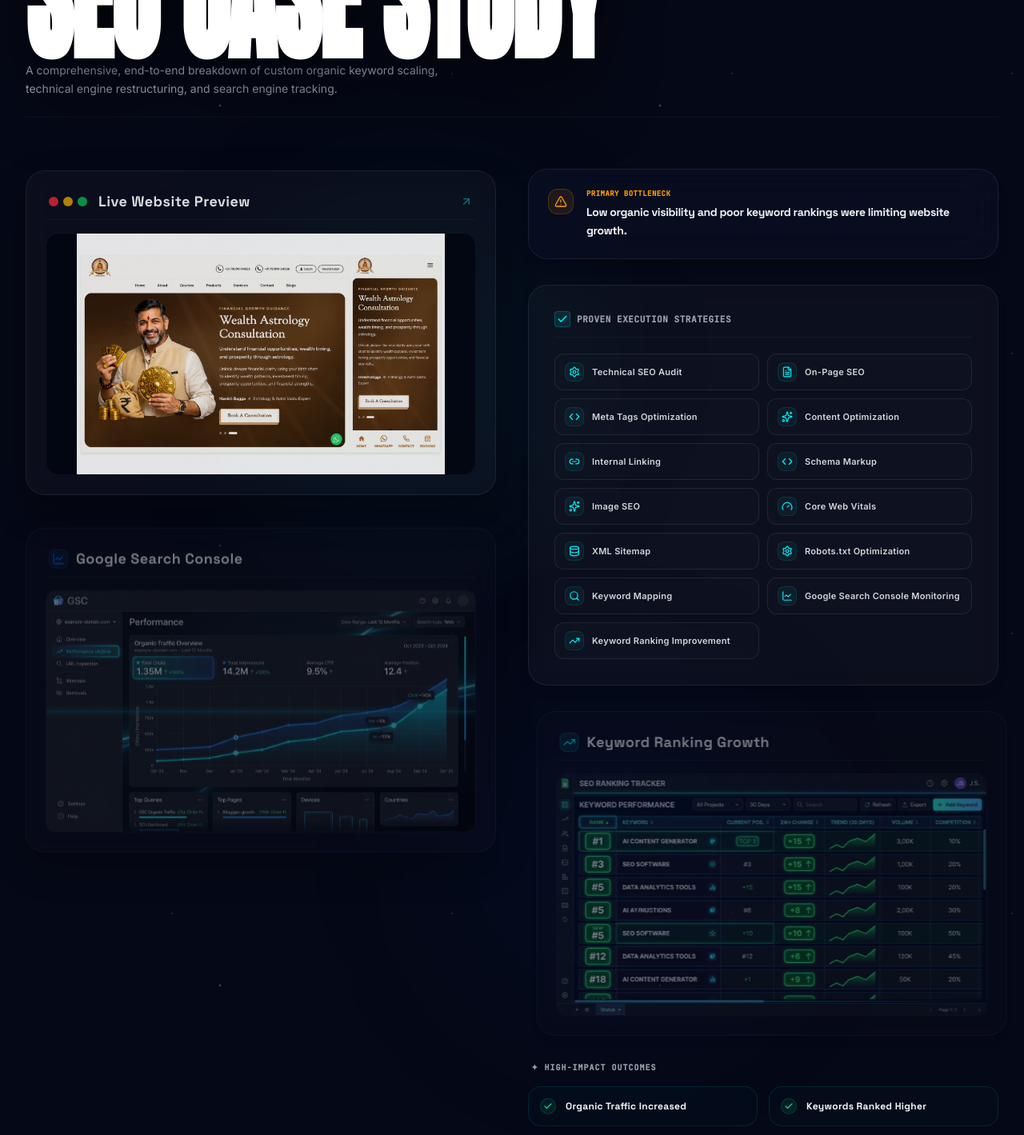
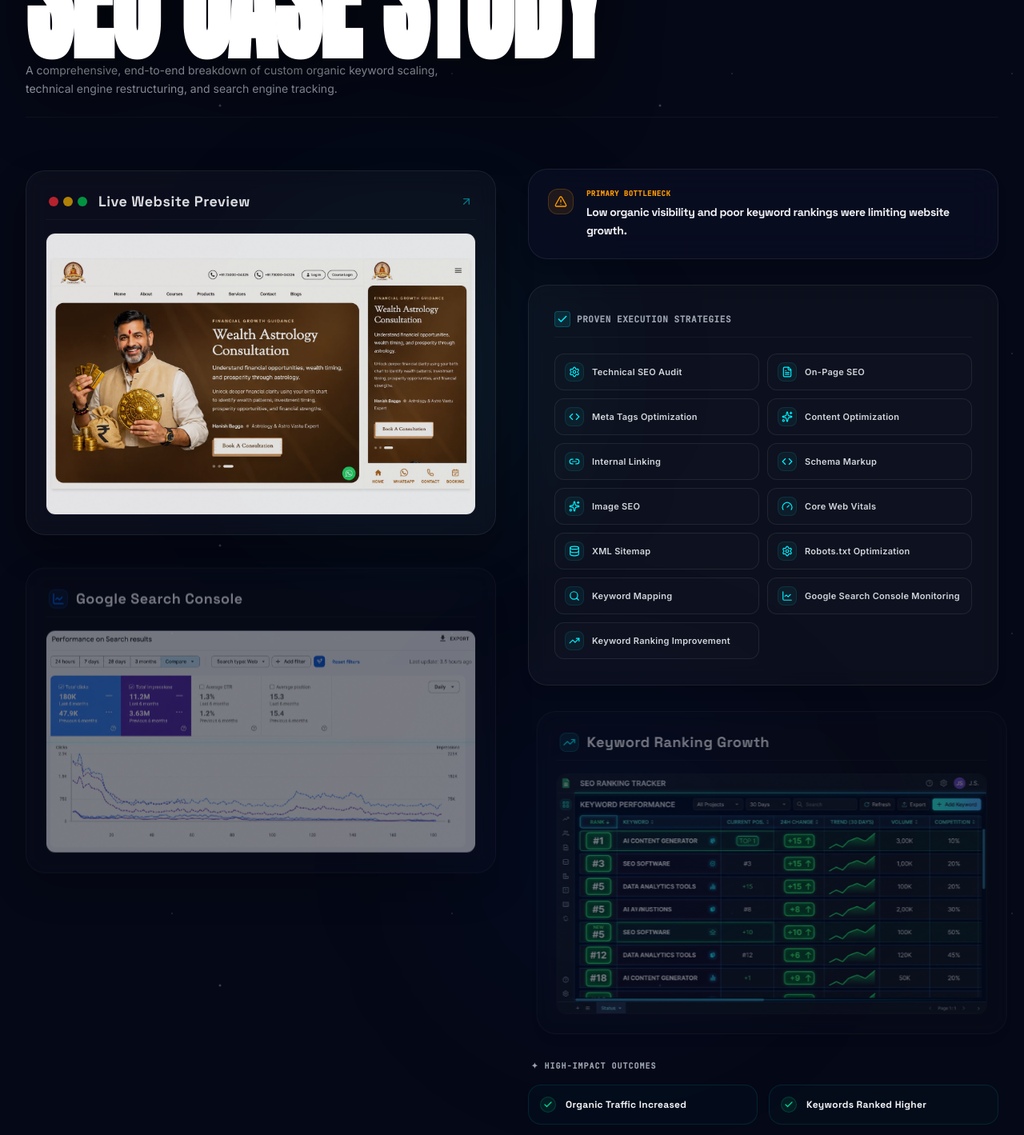
Before and after one commit to mohaninsights/mohaninsights, a React (Vite) app: page / in a window 1280 px wide. Shown: the part 3365-4784 px from the top of the page at 80% size. Built offline with nearby package versions, Linux system fonts and the light colour scheme; a web font is replaced by a local one.

Commit message:
feat(case-study): update GSC asset and styling
- Replace Google Search Console image with a high-fidelity version
- Update CaseStudy container styling for consistent UI
- Rename tools section heading to "MY SEO TOOLKIT"

```diff
--- a/src/components/CaseStudy.tsx
+++ b/src/components/CaseStudy.tsx
@@ -7,7 +7,7 @@ import {
 // @ts-ignore
 import websitePreviewImg from "../assets/images/seo_case_study_website_preview_1783138866610.jpg";
 // @ts-ignore
-import gscImg from "../assets/images/seo_case_study_gsc_1783138881738.jpg";
+import gscImg from "../assets/images/regenerated_image_1783164641025.png";
 // @ts-ignore
 import rankingsImg from "../assets/images/seo_case_study_rankings_1783138894670.jpg";
 
@@ -90,11 +90,11 @@ export default function CaseStudy() {
               </div>
 
               {/* Inner preview frame */}
-              <div className="relative rounded-2xl overflow-hidden border border-white/5 aspect-[16/9] bg-[#030712]">
+              <div className="relative rounded-xl overflow-hidden border border-white/5 bg-[var(--bg-card-heavy)]">
                 <img
                   src={websitePreviewImg}
                   alt="Client Web App Mockup"
-                  className="w-full h-full object-contain transition-transform duration-500 group-hover:scale-[1.02]"
+                  className="w-full h-auto block transition-transform duration-500 group-hover:scale-[1.02]"
                   referrerPolicy="no-referrer"
                 />
               </div>
@@ -118,11 +118,11 @@ export default function CaseStudy() {
               </div>
 
               {/* Inner screenshot frame */}
-              <div className="relative rounded-xl overflow-hidden border border-white/5 aspect-[16/9] bg-[var(--bg-card-heavy)]">
+              <div className="relative rounded-xl overflow-hidden border border-white/5 bg-[var(--bg-card-heavy)]">
                 <img
                   src={gscImg}
                   alt="GSC Performance Chart"
-                  className="w-full h-full object-cover"
+                  className="w-full h-auto block"
                   referrerPolicy="no-referrer"
                 />
                 {/* Premium hover scanner line */}
@@ -214,11 +214,11 @@ export default function CaseStudy() {
               </div>
 
               {/* Inner Sheet rankings screenshot frame */}
-              <div className="relative rounded-xl overflow-hidden border border-white/5 aspect-[16/9] bg-[var(--bg-card-heavy)]">
+              <div className="relative rounded-xl overflow-hidden border border-white/5 bg-[var(--bg-card-heavy)]">
                 <img
                   src={rankingsImg}
                   alt="Keyword Rankings Tracking Spreadsheet"
-                  className="w-full h-full object-cover"
+                  className="w-full h-auto block"
                   referrerPolicy="no-referrer"
                 />
                 {/* Horizontal high-contrast glowing divider */}
--- a/src/components/Tools.tsx
+++ b/src/components/Tools.tsx
@@ -49,7 +49,7 @@ export default function Tools() {
         {/* Section Heading */}
         <div className="text-left mb-16 overflow-visible py-4 border-b border-white/[0.04] pb-6">
           <h2 className="font-druk font-black text-[15vw] sm:text-[13vw] md:text-[12vw] lg:text-[10vw] xl:text-[9.5vw] tracking-normal leading-[0.7] text-white uppercase select-none whitespace-nowrap drop-shadow-[0_15px_35px_rgba(0,0,0,0.6)] scale-y-[1.5] origin-left inline-block">
-            TOOLS THAT POWER MY WORK
+            MY SEO TOOLKIT
           </h2>
         </div>
       </div>
```
Also changed, not shown: src/assets/images/regenerated_image_1783164641025.png (added).
